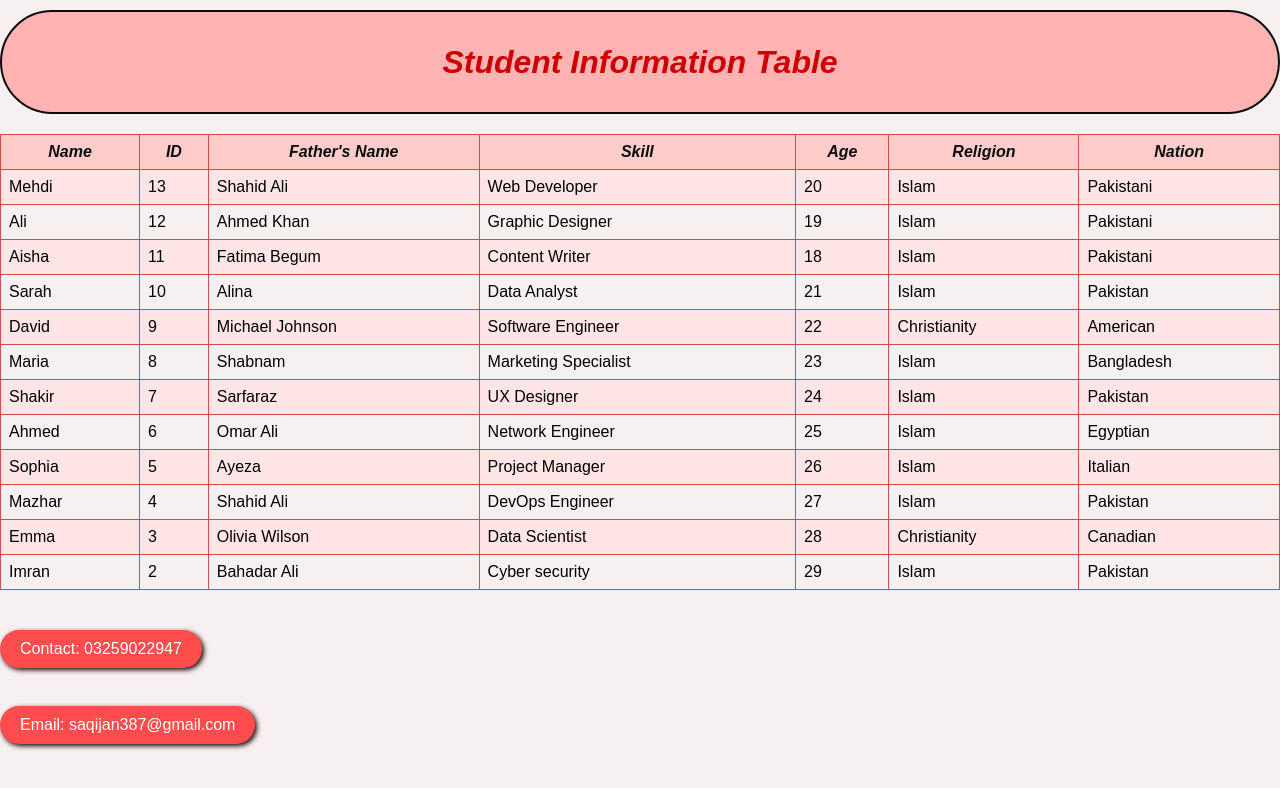
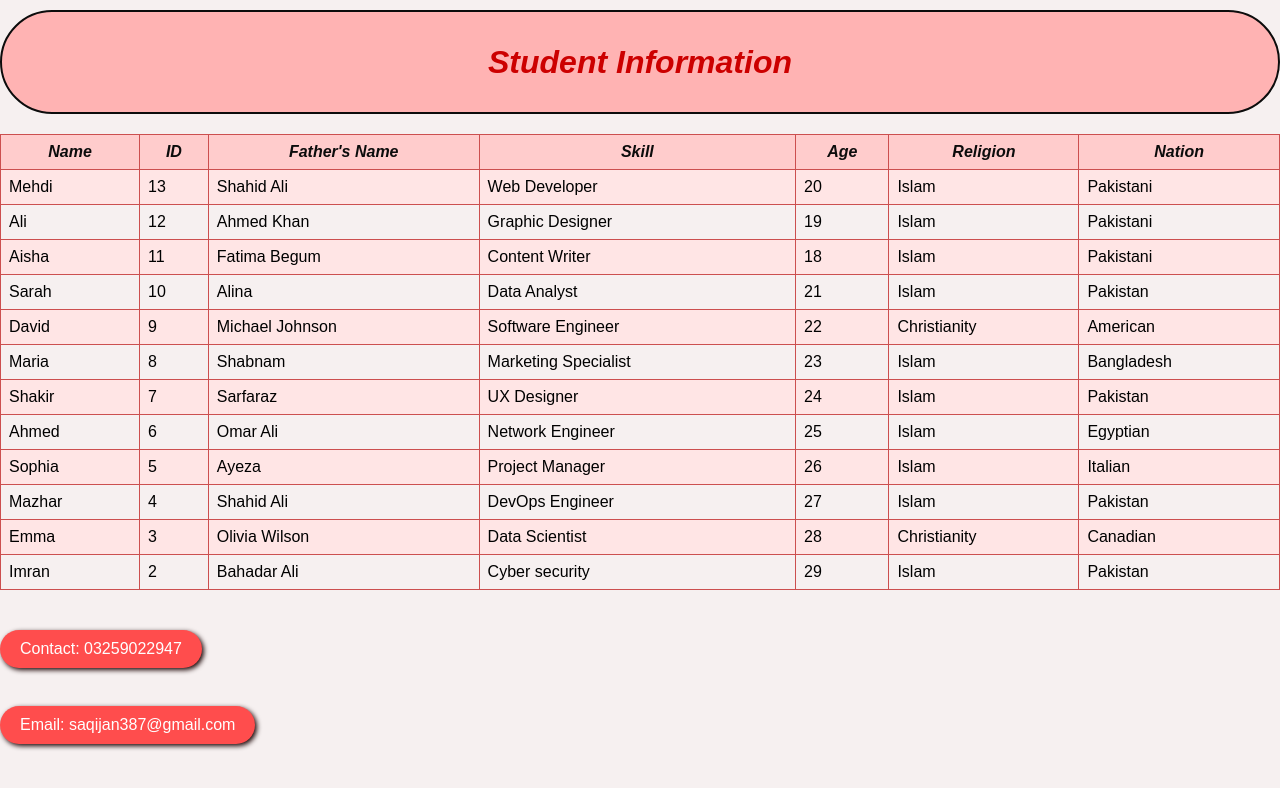
Before and after one commit to saqijan387-pixel/Table, a plain HTML site: page index.html in a window 1280 px wide. Drawn offline with Linux system fonts and the light colour scheme.

Commit message:
Update index.html

```diff
--- a/index.html
+++ b/index.html
@@ -6,7 +6,7 @@
     <title>Table</title>
     <link rel="stylesheet" href="style.css">
 </head>
-    <h1><b><i>Student Information Table</i></b></h1>
+    <h1><b><i>Student Information</i></b></h1>
 <body>
     <table border="1">
         <tr>
@@ -135,4 +135,5 @@
 
         <script src="script.js"></script>
 </body>
+
 </html>
```
